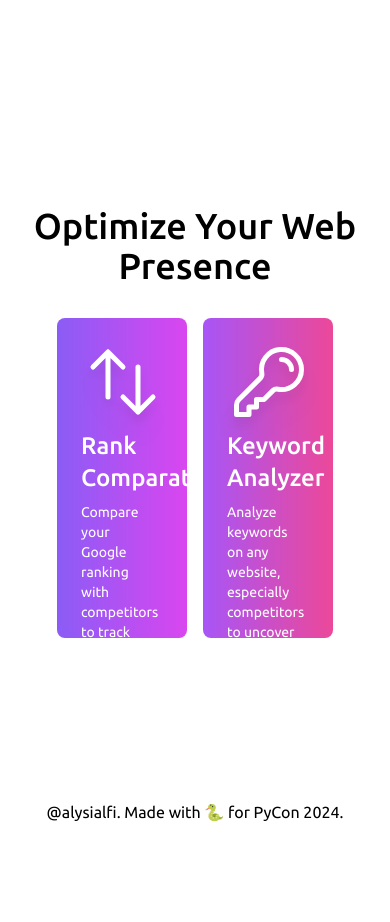
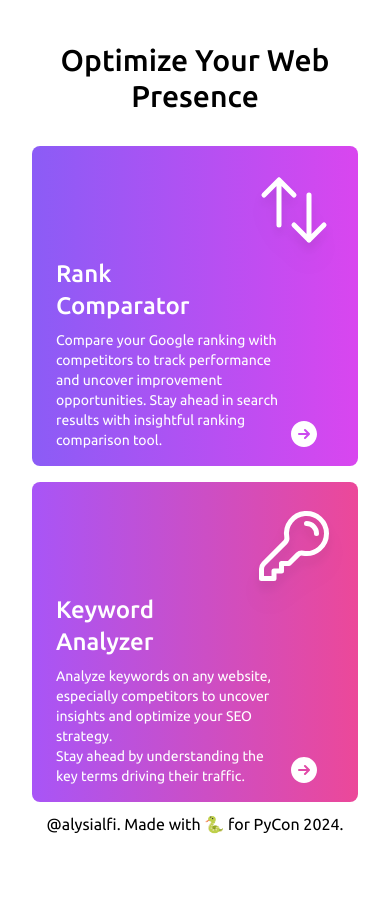
Before and after one commit to alysialfi/pycon-seo-optimizer, a plain HTML site: page templates/base.html in a window 390 px wide. After the commit the page ends 844 px from the top, so only its background shows below. Drawn offline with nearby package versions, Linux system fonts and the light colour scheme.

Commit message:
fix(templates/base.html): responsive mobile UI

```diff
--- a/templates/base.html
+++ b/templates/base.html
@@ -10,11 +10,11 @@
 
   <body>
     <div id="app">
-        <div class="w-screen h-screen relative flex justify-center items-center flex-col">
-            <h1 class="font-medium text-4xl text-center">Optimize Your Web Presence</h1>
-            <div class="w-full flex justify-center gap-4 mt-8">
+        <div class="w-screen h-screen relative flex justify-center items-center flex-col md:p-2 p-8">
+            <h1 class="font-medium md:text-4xl text-3xl text-center">Optimize Your Web Presence</h1>
+            <div class="w-full flex justify-center gap-4 mt-8 md:flex-row flex-col">
                 <!-- rank comparator -->
-                <a href="/trends" class="block p-6 w-1/3 h-80 rounded-lg bg-gradient-to-r from-violet-500 to-fuchsia-500 text-white">
+                <a href="/trends" class="block p-6 w-full md:w-1/3 h-80 rounded-lg bg-gradient-to-r from-violet-500 to-fuchsia-500 text-white">
                     <div class="flex justify-end">
                         <svg xmlns="http://www.w3.org/2000/svg" fill="none" viewBox="0 0 24 24" stroke-width="1.5" stroke="currentColor" class="w-20 h-20 drop-shadow-xl">
                             <path stroke-linecap="round" stroke-linejoin="round" d="M3 7.5 7.5 3m0 0L12 7.5M7.5 3v13.5m13.5 0L16.5 21m0 0L12 16.5m4.5 4.5V7.5" />
@@ -36,7 +36,7 @@
                     </div>
                 </a>
                 <!-- keyword analyzer -->
-                <a href="/analysis" class="p-6 w-1/3 h-80 rounded-lg bg-gradient-to-r from-purple-500 to-pink-500 text-white">
+                <a href="/analysis" class="p-6 w-full md:w-1/3 h-80 rounded-lg bg-gradient-to-r from-purple-500 to-pink-500 text-white">
                     <div class="flex justify-end">
                         <svg xmlns="http://www.w3.org/2000/svg" fill="none" viewBox="0 0 24 24" stroke-width="1.5" stroke="currentColor" class="w-20 h-20 drop-shadow-xl">
                             <path stroke-linecap="round" stroke-linejoin="round" d="M15.75 5.25a3 3 0 0 1 3 3m3 0a6 6 0 0 1-7.029 5.912c-.563-.097-1.159.026-1.563.43L10.5 17.25H8.25v2.25H6v2.25H2.25v-2.818c0-.597.237-1.17.659-1.591l6.499-6.499c.404-.404.527-1 .43-1.563A6 6 0 1 1 21.75 8.25Z" />
@@ -58,7 +58,7 @@
                     </div>
                 </a>
             </div>
-            <div class="absolute bottom-5">
+            <div class="absolute bottom-2 md:bottom-5">
                 @alysialfi. Made with 🐍 for PyCon 2024.
             </div>
         </div>
```
